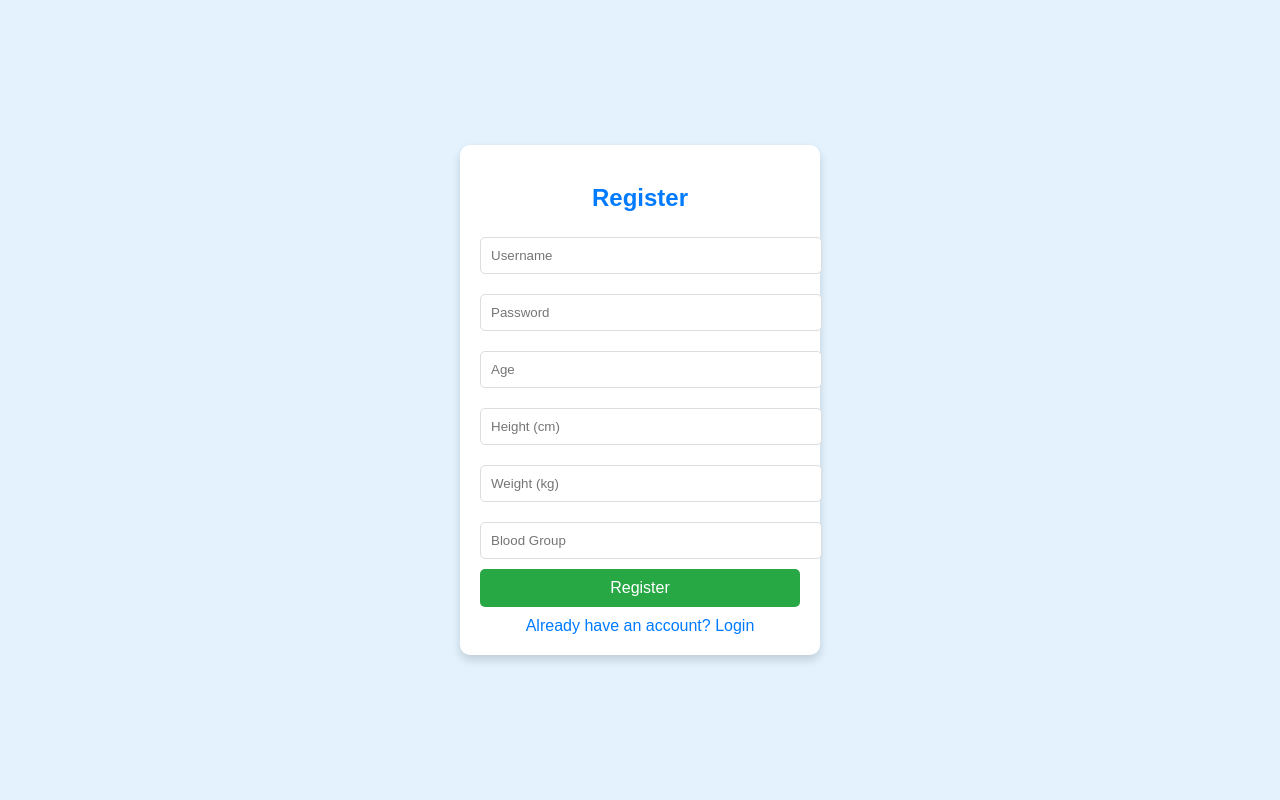
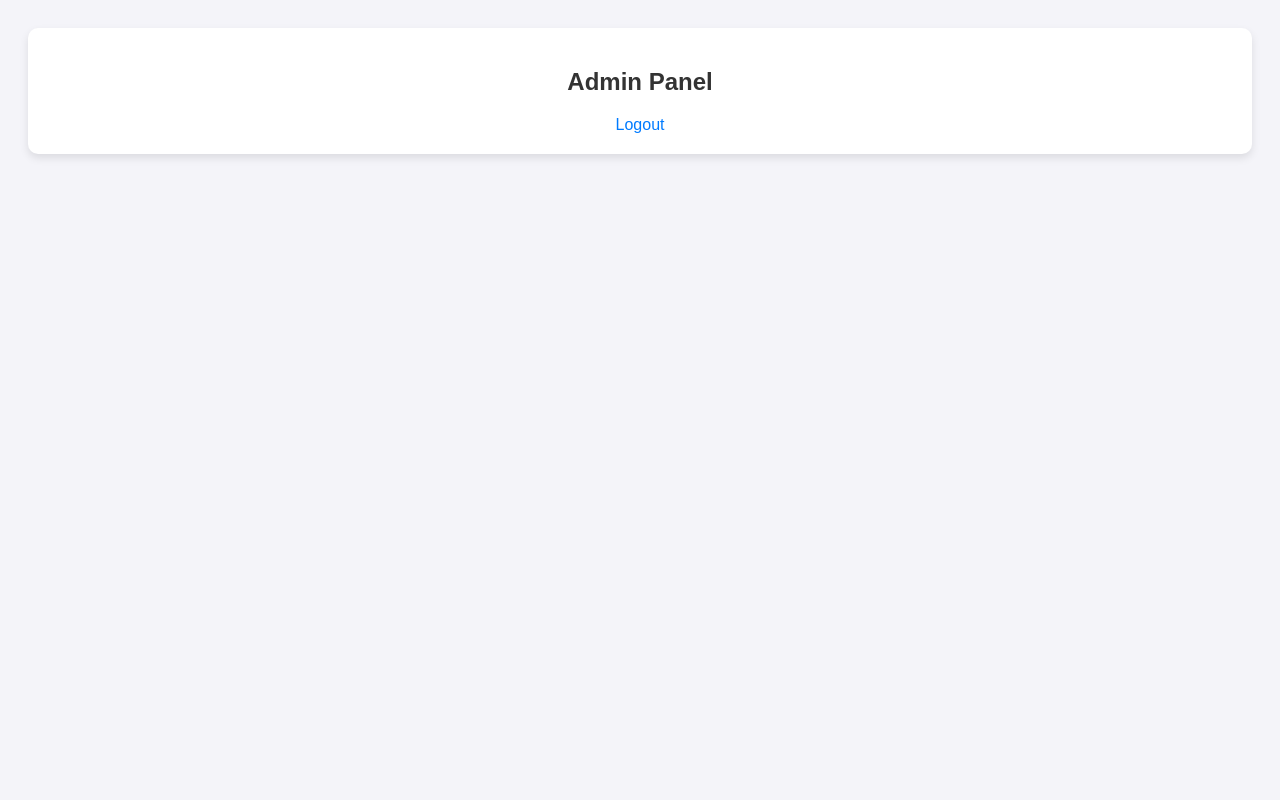
Before and after one commit to Alexjmathew/MINI_PROJECT, a Flask app: page /register in a window 1280 px wide. Run offline with Flask 3, Linux system fonts and the light colour scheme.

Commit message:
Update register.html

```diff
--- a/templates/register.html
+++ b/templates/register.html
@@ -3,93 +3,90 @@
 <head>
     <meta charset="UTF-8">
     <meta name="viewport" content="width=device-width, initial-scale=1.0">
-    <title>Register</title>
+    <title>Admin Panel</title>
     <style>
         body {
             font-family: Arial, sans-serif;
-            background-color: #e3f2fd;
-            display: flex;
-            justify-content: center;
-            align-items: center;
-            height: 100vh;
-            margin: 0;
-            animation: fadeIn 1s ease-in;
+            background-color: #f4f4f9;
+            padding: 20px;
         }
-        @keyframes fadeIn {
-            from { opacity: 0; }
-            to { opacity: 1; }
-        }
-        .register-container {
+        .admin-container {
             background: #fff;
             padding: 20px;
             border-radius: 10px;
-            box-shadow: 0 5px 10px rgba(0, 0, 0, 0.15);
-            width: 320px;
+            box-shadow: 0 4px 8px rgba(0, 0, 0, 0.1);
+            max-width: 1200px;
+            margin: 0 auto;
+        }
+        .admin-container h2 {
+            color: #333;
             text-align: center;
-            transform: translateY(-20px);
-            animation: slideDown 0.8s ease-out forwards;
+            margin-bottom: 20px;
         }
-        @keyframes slideDown {
-            from { transform: translateY(-20px); opacity: 0; }
-            to { transform: translateY(0); opacity: 1; }
+        .user-list {
+            margin-top: 20px;
         }
-        .register-container h2 {
-            margin-bottom: 15px;
+        .user-card {
+            background: #f9f9f9;
+            padding: 15px;
+            border-radius: 10px;
+            margin-bottom: 10px;
+            box-shadow: 0 2px 4px rgba(0, 0, 0, 0.1);
+        }
+        .user-card h3 {
+            margin: 0;
             color: #007bff;
         }
-        .register-container input {
-            width: 100%;
-            padding: 10px;
-            margin: 10px 0;
-            border: 1px solid #ddd;
-            border-radius: 5px;
+        .user-card p {
+            margin: 5px 0;
+            color: #555;
         }
-        .register-container button {
-            width: 100%;
-            padding: 10px;
-            background-color: #28a745;
-            color: white;
-            border: none;
-            border-radius: 5px;
-            cursor: pointer;
-            font-size: 16px;
-            transition: background-color 0.3s ease, transform 0.3s ease;
+        .session-list {
+            margin-top: 10px;
+            padding-left: 20px;
         }
-        .register-container button:hover {
-            background-color: #218838;
-            transform: scale(1.05);
+        .session-list li {
+            margin: 5px 0;
+            color: #777;
         }
-        .error {
-            color: red;
-            margin-bottom: 10px;
-        }
-        .login-link {
-            margin-top: 10px;
+        .logout-link {
             color: #007bff;
             cursor: pointer;
-            transition: color 0.3s ease;
-        }
-        .login-link:hover {
-            color: #0056b3;
+            text-align: center;
+            margin-top: 20px;
+            display: block;
         }
     </style>
 </head>
 <body>
-    <div class="register-container">
-        <h2>Register</h2>
-        {% if error %}
-        <div class="error">{{ error }}</div>
-        {% endif %}
-        <form method="POST">
-            <input type="text" name="username" placeholder="Username" required>
-            <input type="password" name="password" placeholder="Password" required>
-            <input type="number" name="age" placeholder="Age" required>
-            <input type="number" name="height" placeholder="Height (cm)" required>
-            <input type="number" name="weight" placeholder="Weight (kg)" required>
-            <input type="text" name="blood_group" placeholder="Blood Group" required>
-            <button type="submit">Register</button>
-        </form>
-        <div class="login-link" onclick="window.location.href='/login'">Already have an account? Login</div>
+    <div class="admin-container">
+        <h2>Admin Panel</h2>
+        <div class="user-list">
+            {% for user in users %}
+            <div class="user-card">
+                <h3>{{ user.username }}</h3>
+                <p>Email: {{ user.email }}</p>
+                <p>Age: {{ user.age }}</p>
+                <p>Height: {{ user.height }} cm</p>
+                <p>Weight: {{ user.weight }} kg</p>
+                <p>Blood Group: {{ user.blood_group }}</p>
+                <p>Total Sessions: {{ user.sessions|length }}</p>
+                <div class="session-list">
+                    <h4>Sessions:</h4>
+                    <ul>
+                        {% for session in user.sessions %}
+                        <li>
+                            Date: {{ session.date }} - Count: {{ session.count }},
+                            Total Time: {{ session.total_time }}s,
+                            Avg Speed: {{ session.average_speed|round(2) }}s/rep
+                        </li>
+                        {% endfor %}
+                    </ul>
+                </div>
+            </div>
+            {% endfor %}
+        </div>
+        <div class="logout-link" onclick="window.location.href='/logout'">Logout</div>
     </div>
 </body>
 </html>
```
